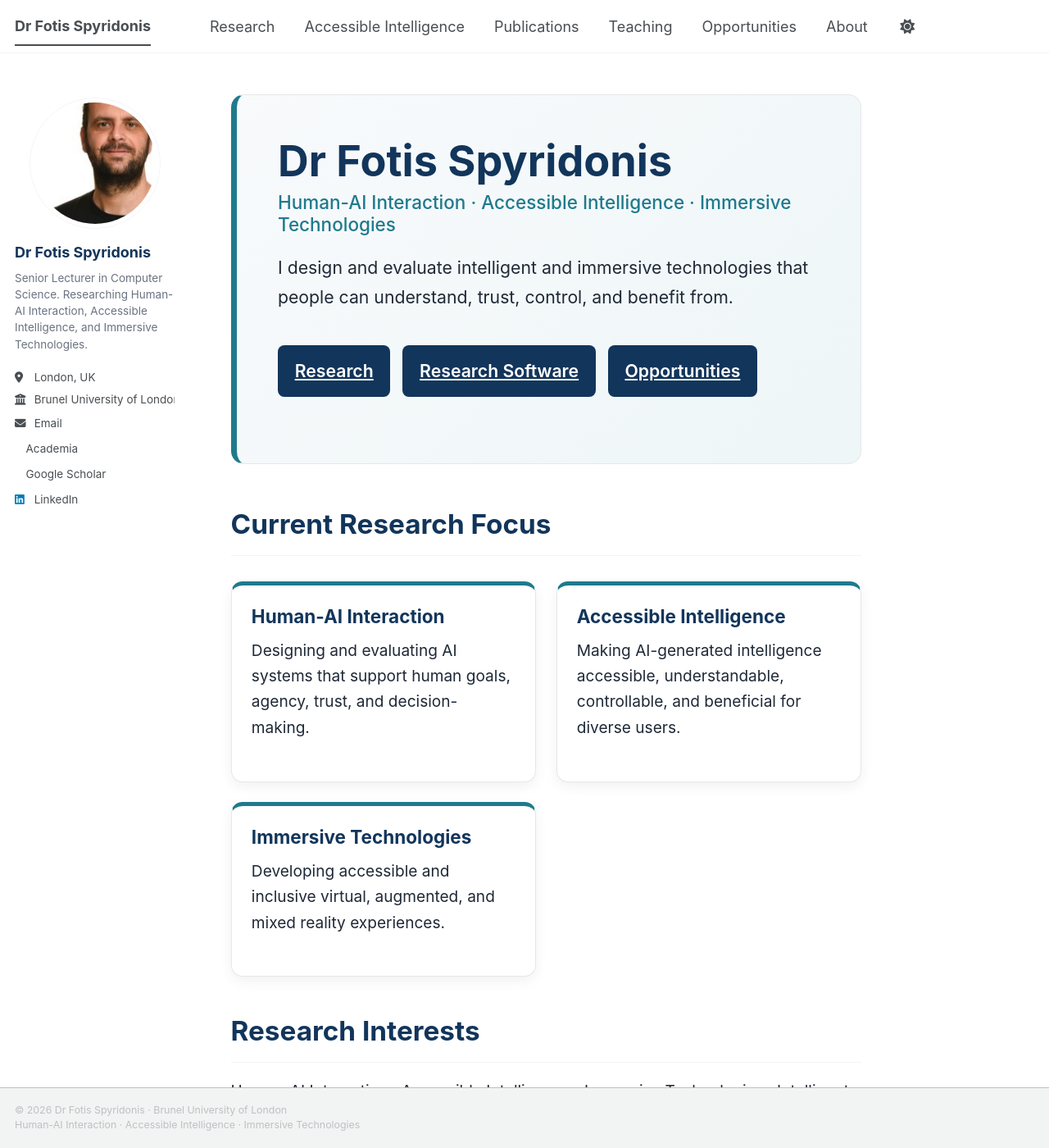
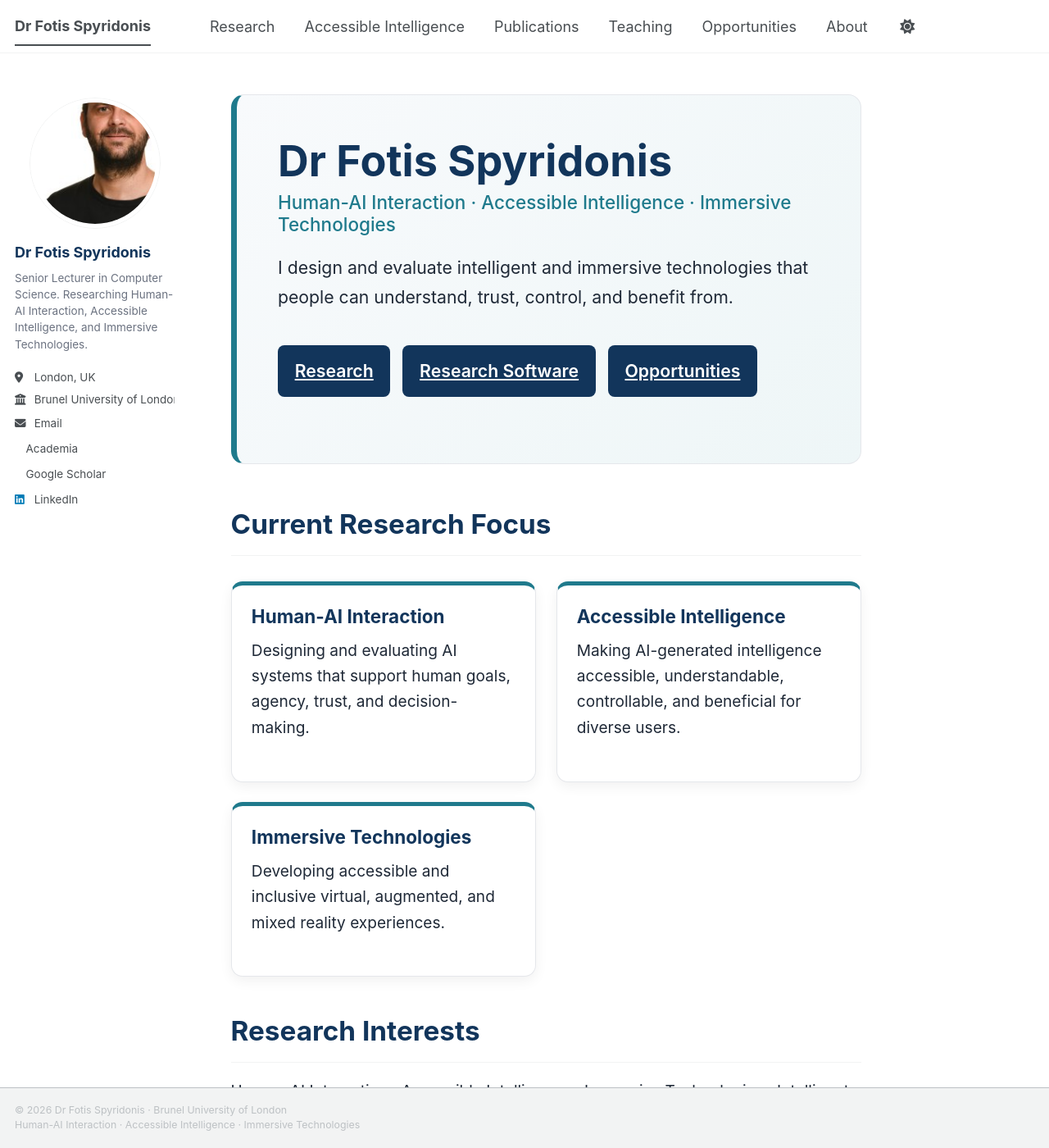
Before and after one commit to fotios-spyridonis/fotios-spyridonis.github.io, a Jekyll site: the page built from _pages/home.md, in a window 1280 px wide and 1400 px high. Shown: the whole window at 82% size. Built offline with Jekyll 4.4.1, drawn with Linux system fonts in a browser that asks for light colours; a style sheet for code colours, icons or effects is not loaded.

Commit message:
Update main.scss

```diff
--- a/assets/css/main.scss
+++ b/assets/css/main.scss
@@ -195,7 +195,7 @@
   width: 100%;
   height: 100%;
   object-fit: cover;
-  object-position: 60% 30%;
+  object-position: center;
   display: block;
   border-radius: 50%;
 }
```
